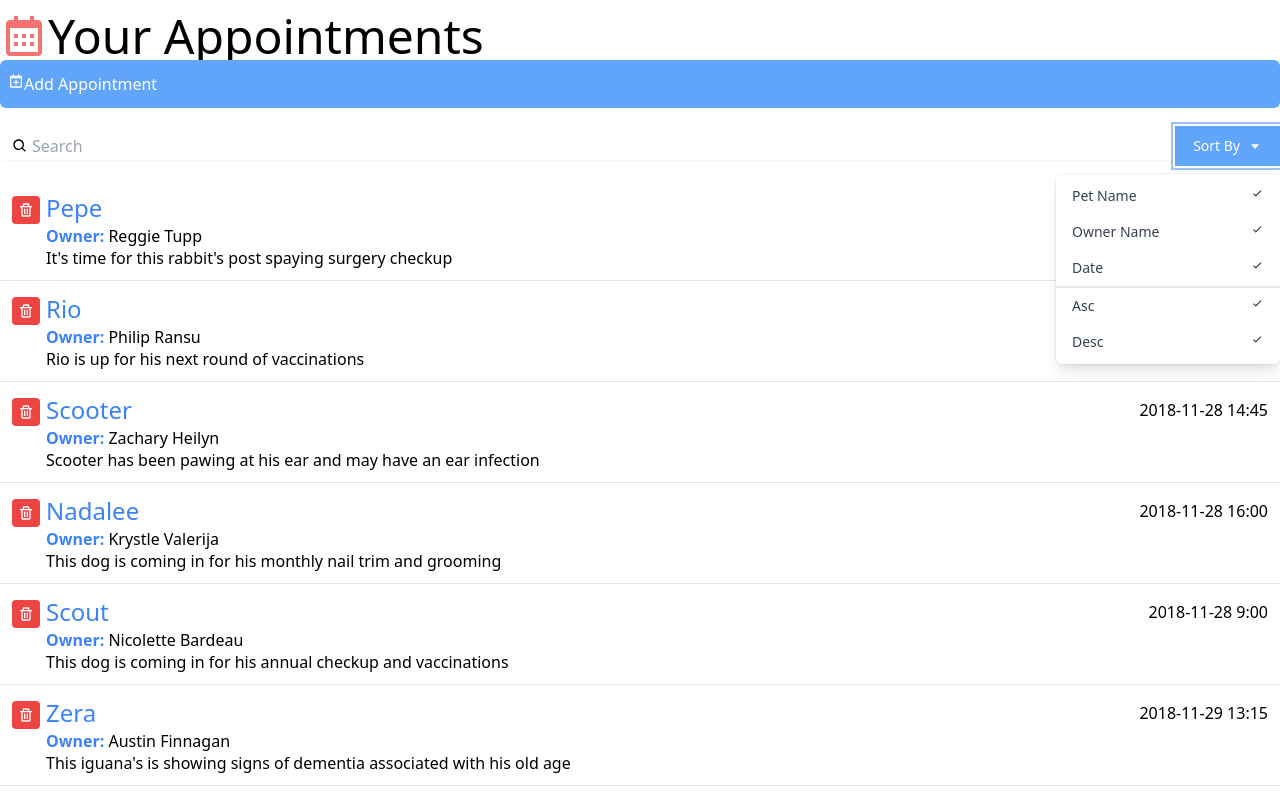
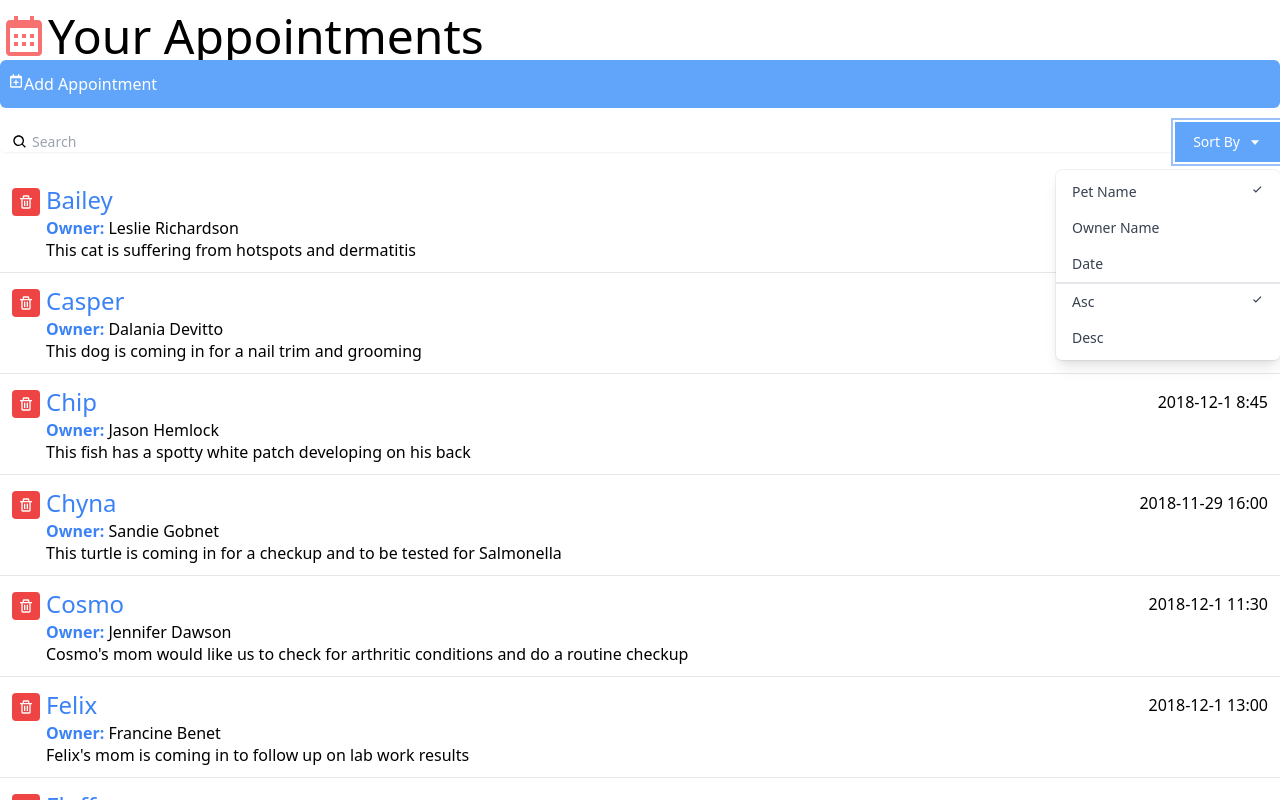
Before and after one commit to stijn-veren/rbi-rv, a React (Create React App) app: page / in a window 1280 px wide. Both pictures are taken after a click on the button "Sort By". Shown: the top 800 px of the page. Built offline with nearby package versions, Linux system fonts and the light colour scheme.

Commit message:
Add sorting (with bug)

```diff
--- a/src/App.js
+++ b/src/App.js
@@ -7,13 +7,22 @@
 function App() {
   let [appointmentList, setAppointmentList] = useState([])
   let [query, setQuery] = useState('')
+  let [sortBy, setSortBy] = useState('petName')
+  let [orderBy, setOrderBy] = useState('asc')
 
-  const fileteredAppointments = appointmentList.filter((item) => {
+  const fileteredAppointments = appointmentList
+    .filter((item) => {
       return (
         item.petName.toLowerCase().includes(query.toLowerCase()) ||
         item.ownerName.toLowerCase().includes(query.toLowerCase()) ||
         item.aptNotes.toLowerCase().includes(query.toLowerCase())
       )
+    })
+    .sort((a, b) => {
+      let order = orderBy === 'asc' ? 1 : -1
+      return a[sortBy].toLowerCase() < b[sortBy].toLowerCase()
+        ? -1 * order
+        : 1 * order
     })
 
   const fetchData = useCallback(() => {
@@ -35,7 +44,14 @@
 
       <AddAppointment />
 
-      <Search query={query} onQueryChange={(myQuery) => setQuery(myQuery)} />
+      <Search
+        query={query}
+        onQueryChange={(myQuery) => setQuery(myQuery)}
+        orderBy={orderBy}
+        onOrderByChange={(myOrder) => setOrderBy(myOrder)}
+        sortBy={sortBy}
+        onSortByChange={(mySort) => setOrderBy(mySort)}
+      />
 
       <ul className="divide-y divide-gray-200">
         {fileteredAppointments.map((appointment) => (
--- a/src/components/DropDown.js
+++ b/src/components/DropDown.js
@@ -1,6 +1,12 @@
 import { BiCheck } from 'react-icons/bi'
 
-const DropDown = ({ toggle }) => {
+const DropDown = ({
+  toggle,
+  sortBy,
+  onSortByChange,
+  orderBy,
+  onOrderByChange,
+}) => {
   if (!toggle) {
     return null
   }
@@ -8,7 +14,7 @@
   return (
     <div
       className="origin-top-right absolute right-0 mt-2 w-56
-    rounded-md shadow-lg bg-white ring-1 ring-black ring-opacity-5"
+      rounded-md shadow-lg bg-white ring-1 ring-black ring-opacity-5"
     >
       <div
         className="py-1"
@@ -17,34 +23,39 @@
         aria-labelledby="options-menu"
       >
         <div
+          onClick={() => onSortByChange('petName')}
           className="px-4 py-2 text-sm text-gray-700 hover:bg-gray-100 hover:text-gray-900 flex justify-between cursor-pointer"
           role="menuitem"
         >
-          Pet Name <BiCheck />
+          Pet Name {sortBy === 'petName' && <BiCheck />}
         </div>
         <div
+          onClick={() => onSortByChange('ownerName')}
           className="px-4 py-2 text-sm text-gray-700 hover:bg-gray-100 hover:text-gray-900 flex justify-between cursor-pointer"
           role="menuitem"
         >
-          Owner Name <BiCheck />
+          Owner Name {sortBy === 'ownerName' && <BiCheck />}
         </div>
         <div
+          onClick={() => onSortByChange('aptDate')}
           className="px-4 py-2 text-sm text-gray-700 hover:bg-gray-100 hover:text-gray-900 flex justify-between cursor-pointer"
           role="menuitem"
         >
-          Date <BiCheck />
+          Date {sortBy === 'aptDate' && <BiCheck />}
         </div>
         <div
+          onClick={() => onOrderByChange('asc')}
           className="px-4 py-2 text-sm text-gray-700 hover:bg-gray-100 hover:text-gray-900 flex justify-between cursor-pointer border-gray-1 border-t-2"
           role="menuitem"
         >
-          Asc <BiCheck />
+          Asc {orderBy === 'asc' && <BiCheck />}
         </div>
         <div
+          onClick={() => onOrderByChange('desc')}
           className="px-4 py-2 text-sm text-gray-700 hover:bg-gray-100 hover:text-gray-900 flex justify-between cursor-pointer"
           role="menuitem"
         >
-          Desc <BiCheck />
+          Desc {orderBy === 'desc' && <BiCheck />}
         </div>
       </div>
     </div>
--- a/src/components/Search.js
+++ b/src/components/Search.js
@@ -2,9 +2,15 @@
 import { BiSearch, BiCaretDown } from 'react-icons/bi'
 import DropDown from './DropDown'
 
-const Search = ({ query, onQueryChange }) => {
+const Search = ({
+  query,
+  onQueryChange,
+  sortBy,
+  onSortByChange,
+  orderBy,
+  onOrderByChange,
+}) => {
   let [toggleSort, setToggleSort] = useState(false)
-
   return (
     <div className="py-5">
       <div className="mt-1 relative rounded-md shadow-sm">
@@ -13,32 +19,37 @@
           <label htmlFor="query" className="sr-only" />
         </div>
         <input
-          className="appearance-none bg-transparent border-none w-full text-gray-700 mr-3 py-1 px-8 leading-tight focus:outline-none"
           type="text"
           name="query"
           id="query"
           value={query}
-          placeholder="Search"
-          aria-label="Search"
           onChange={(event) => {
             onQueryChange(event.target.value)
           }}
+          className="pl-8 rounded-md focus:ring-indigo-500 focus:border-indigo-500 block w-full sm:text-sm border-gray-300"
+          placeholder="Search"
         />
         <div className="absolute inset-y-0 right-0 flex items-center">
           <div>
             <button
               type="button"
+              onClick={() => {
+                setToggleSort(!toggleSort)
+              }}
               className="justify-center px-4 py-2 bg-blue-400 border-2 border-blue-400 text-sm text-white hover:bg-blue-700 focus:outline-none focus:ring-2 focus:ring-offset-2 flex items-center"
               id="options-menu"
               aria-haspopup="true"
               aria-expanded="true"
-              onClick={() => {
-                setToggleSort(!toggleSort)
-              }}
             >
               Sort By <BiCaretDown className="ml-2" />
             </button>
-            <DropDown toggle={toggleSort} />
+            <DropDown
+              toggle={toggleSort}
+              sortBy={sortBy}
+              onSortByChange={(mySort) => onSortByChange(mySort)}
+              orderBy={orderBy}
+              onOrderByChange={(myOrder) => onOrderByChange(myOrder)}
+            />
           </div>
         </div>
       </div>
```
Lines whose indentation alone changed are shown as unchanged.
